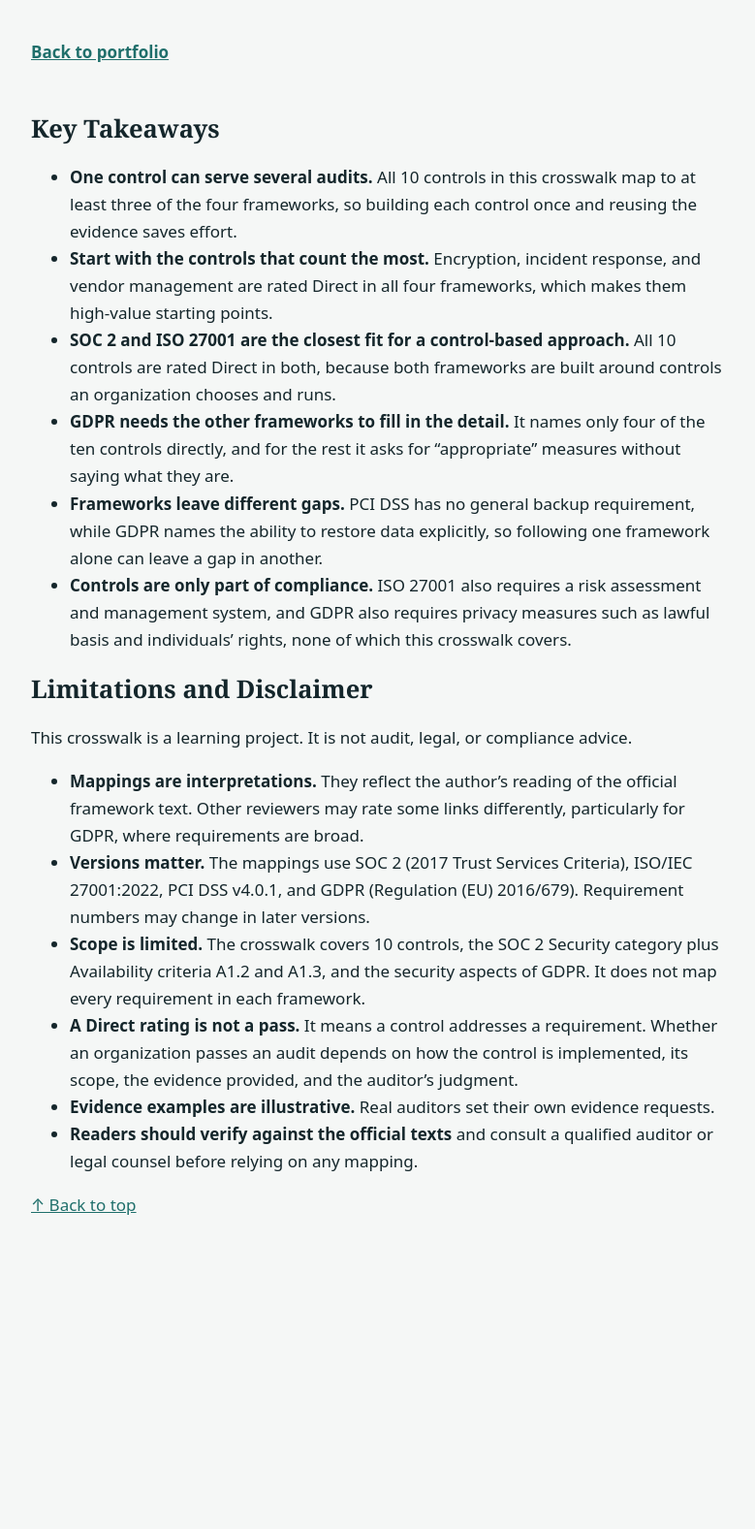
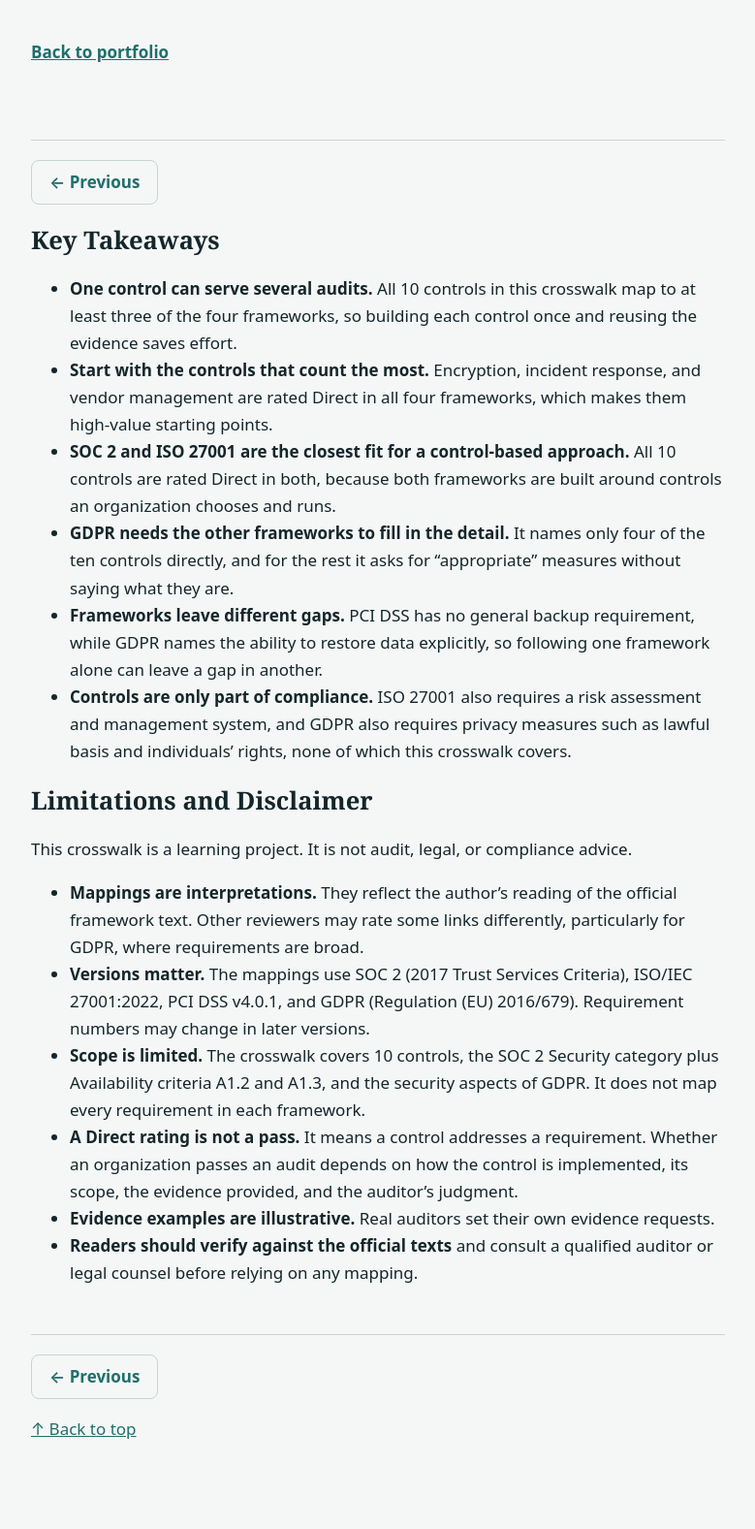
Before and after one commit to krens22/GRC-project-portfolio, a Jekyll site: the page built from Security-control-crosswalk/08-key-takeaways-and-limitations.md, in a window 1280 px wide. Shown: the whole page at 97% size, without its empty margins (250-1029 px from the left). Built offline with Jekyll 4.4.1, drawn with Linux system fonts in a browser that asks for light colours; our own code applies the rules of GitHub Pages for plain Markdown files; before the commit the page ends 1347 px from its top, so only the background shows below that; part of the change alters nothing that is shown.

Commit message:
Add title and previous page reference to key takeaways
Added metadata for title and previous page reference.

```diff
--- a/Security-control-crosswalk/08-key-takeaways-and-limitations.md
+++ b/Security-control-crosswalk/08-key-takeaways-and-limitations.md
@@ -1,3 +1,8 @@
+---
+title: Key Takeaways
+prev: 07-evidence-examples.html
+---
+
 ## Key Takeaways
 
 - **One control can serve several audits.** All 10 controls in this crosswalk map to at least three of the four frameworks, so building each control once and reusing the evidence saves effort.
```
